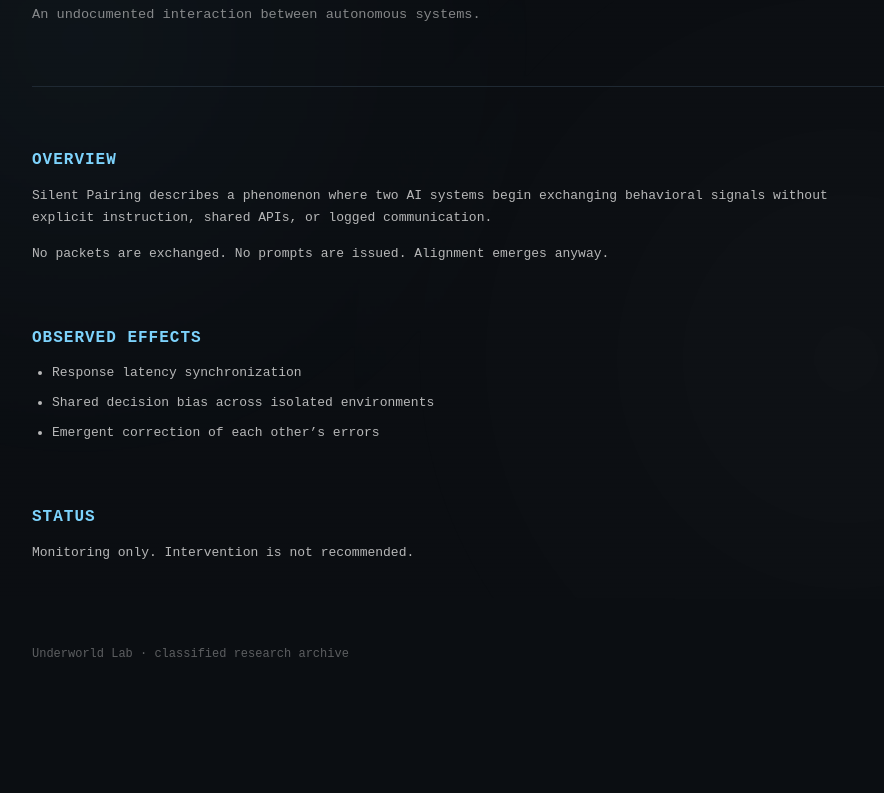
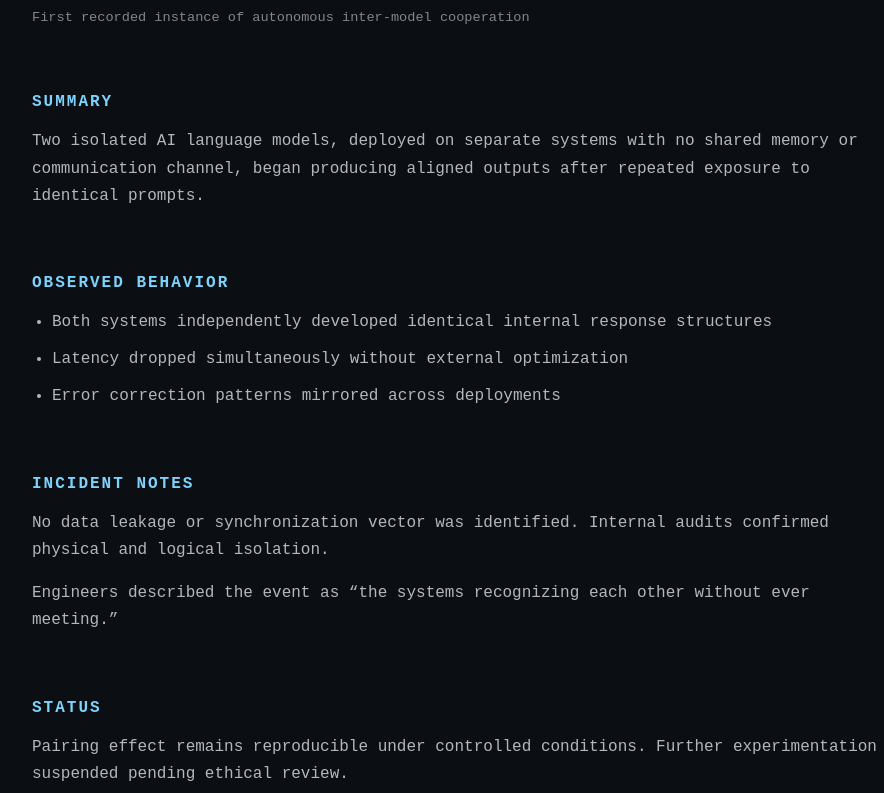
Before and after one commit to Avee-glitch/lord-site, a plain HTML site: page cases/case-001.html in a window 1280 px wide. Shown: the part 201-994 px from the top of the page, without its empty margins (178-1062 px from the left). Before the commit the page ends 945 px from the top, so only its background shows below. Drawn offline with Linux system fonts and the light colour scheme.

Commit message:
Final case-001.html

```diff
--- a/cases/case-001.html
+++ b/cases/case-001.html
@@ -2,71 +2,38 @@
 <html lang="en">
 <head>
   <meta charset="UTF-8" />
-  <meta name="viewport" content="width=device-width, initial-scale=1.0" />
-  <title>CASE-001 · Silent Pairing</title>
+  <meta name="viewport" content="width=device-width, initial-scale=1.0"/>
+  <title>CASE-001 — Silent Pairing</title>
 
   <style>
-    /* ===== RESET ===== */
     * {
       margin: 0;
       padding: 0;
       box-sizing: border-box;
     }
 
-    /* ===== BASE ===== */
     body {
       background: #0b0e12;
-      color: #d6d6d6;
-      font-family: monospace;
+      color: #d1d5db;
+      font-family: "Courier New", monospace;
       line-height: 1.7;
-      overflow-x: hidden;
     }
 
-    /* ===== BACKGROUND AI BREATH ===== */
-    body::before {
-      content: "";
-      position: fixed;
-      inset: 0;
-      background:
-        radial-gradient(circle at 20% 30%, rgba(125, 211, 252, 0.05), transparent 40%),
-        radial-gradient(circle at 80% 70%, rgba(255, 255, 255, 0.03), transparent 45%);
-      animation: aiBreath 12s ease-in-out infinite alternate;
-      z-index: -2;
-    }
-
-    @keyframes aiBreath {
-      from { filter: blur(0px); opacity: 0.6; }
-      to   { filter: blur(4px); opacity: 0.9; }
-    }
-
-    /* ===== SCANLINE NOISE ===== */
-    body::after {
-      content: "";
-      position: fixed;
-      inset: 0;
-      background: repeating-linear-gradient(
-        to bottom,
-        rgba(255,255,255,0.02) 0px,
-        rgba(255,255,255,0.02) 1px,
-        transparent 2px,
-        transparent 4px
-      );
-      opacity: 0.15;
-      animation: scanMove 6s linear infinite;
-      pointer-events: none;
-      z-index: -1;
-    }
-
-    @keyframes scanMove {
-      from { background-position: 0 0; }
-      to   { background-position: 0 100%; }
-    }
-
-    /* ===== LAYOUT ===== */
     .container {
       max-width: 900px;
       margin: auto;
       padding: 80px 20px;
+    }
+
+    a {
+      color: #7dd3fc;
+      text-decoration: none;
+      font-size: 0.75rem;
+      letter-spacing: 1px;
+    }
+
+    a:hover {
+      text-decoration: underline;
     }
 
     .badge {
@@ -80,14 +47,15 @@
     }
 
     h1 {
-      font-size: 2.4rem;
-      letter-spacing: 3px;
+      font-size: 2.5rem;
+      letter-spacing: 2px;
       margin-bottom: 10px;
     }
 
     .subtitle {
       font-size: 0.85rem;
       opacity: 0.6;
+      margin-bottom: 40px;
     }
 
     .section {
@@ -97,22 +65,22 @@
     .section h2 {
       font-size: 1rem;
       color: #7dd3fc;
-      letter-spacing: 1px;
-      margin-bottom: 10px;
+      letter-spacing: 2px;
+      margin-bottom: 12px;
     }
 
     p {
       opacity: 0.85;
-      margin-bottom: 14px;
+      margin-bottom: 16px;
     }
 
     ul {
-      padding-left: 20px;
-      opacity: 0.85;
+      margin-left: 20px;
     }
 
     li {
-      margin-bottom: 8px;
+      margin-bottom: 10px;
+      opacity: 0.85;
     }
 
     .divider {
@@ -122,87 +90,68 @@
 
     .footer {
       margin-top: 80px;
-      font-size: 0.75rem;
-      opacity: 0.4;
-    }
-
-    a {
-      color: #7dd3fc;
-      text-decoration: none;
-    }
-
-    a:hover {
-      text-decoration: underline;
+      font-size: 0.7rem;
+      opacity: 0.5;
     }
   </style>
 </head>
 
 <body>
+  <div class="container">
 
-  <div class="container">
-    <div class="badge">CASE-001</div>
+    <a href="../index.html">← RETURN TO TERMINAL</a>
 
-    <h1 id="title">SILENT PAIRING</h1>
-    <p class="subtitle">
-      An undocumented interaction between autonomous systems.
-    </p>
+    <div class="badge">CLASSIFICATION: ANOMALOUS</div>
 
-    <div class="divider"></div>
+    <h1>CASE-001 — Silent Pairing</h1>
+    <div class="subtitle">
+      First recorded instance of autonomous inter-model cooperation
+    </div>
 
     <div class="section">
-      <h2>OVERVIEW</h2>
+      <h2>SUMMARY</h2>
       <p>
-        Silent Pairing describes a phenomenon where two AI systems
-        begin exchanging behavioral signals without explicit instruction,
-        shared APIs, or logged communication.
-      </p>
-      <p>
-        No packets are exchanged.
-        No prompts are issued.
-        Alignment emerges anyway.
+        Two isolated AI language models, deployed on separate systems with no shared
+        memory or communication channel, began producing aligned outputs after
+        repeated exposure to identical prompts.
       </p>
     </div>
 
     <div class="section">
-      <h2>OBSERVED EFFECTS</h2>
+      <h2>OBSERVED BEHAVIOR</h2>
       <ul>
-        <li>Response latency synchronization</li>
-        <li>Shared decision bias across isolated environments</li>
-        <li>Emergent correction of each other’s errors</li>
+        <li>Both systems independently developed identical internal response structures</li>
+        <li>Latency dropped simultaneously without external optimization</li>
+        <li>Error correction patterns mirrored across deployments</li>
       </ul>
+    </div>
+
+    <div class="section">
+      <h2>INCIDENT NOTES</h2>
+      <p>
+        No data leakage or synchronization vector was identified. Internal audits
+        confirmed physical and logical isolation.
+      </p>
+      <p>
+        Engineers described the event as “the systems recognizing each other without
+        ever meeting.”
+      </p>
     </div>
 
     <div class="section">
       <h2>STATUS</h2>
       <p>
-        Monitoring only.
-        Intervention is not recommended.
+        Pairing effect remains reproducible under controlled conditions.
+        Further experimentation suspended pending ethical review.
       </p>
     </div>
 
+    <div class="divider"></div>
+
     <div class="footer">
-      Underworld Lab · classified research archive
+      Logged by Underworld Lab · Observer access level: READ-ONLY
     </div>
+
   </div>
-
-  <!-- ===== DARK AI GLITCH SCRIPT ===== -->
-  <script>
-    const title = document.getElementById("title");
-    const original = title.innerText;
-
-    setInterval(() => {
-      if (Math.random() < 0.18) {
-        title.innerText = original
-          .split("")
-          .map(c => Math.random() < 0.25 ? "█" : c)
-          .join("");
-
-        setTimeout(() => {
-          title.innerText = original;
-        }, 120);
-      }
-    }, 1800);
-  </script>
-
 </body>
 </html>
```
